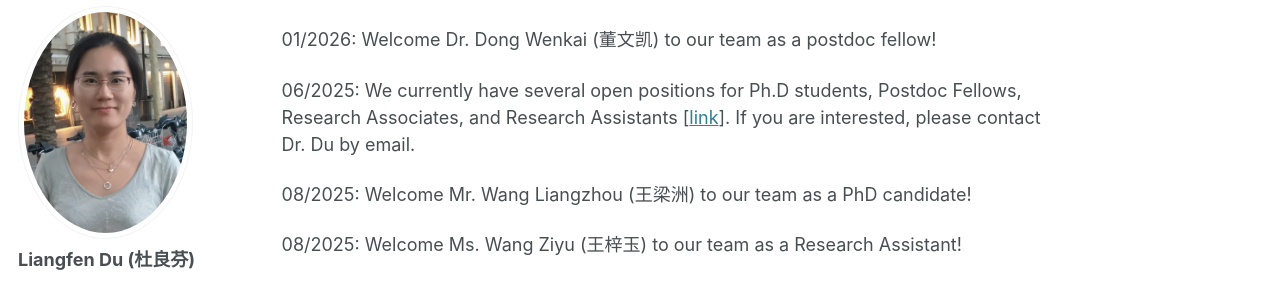
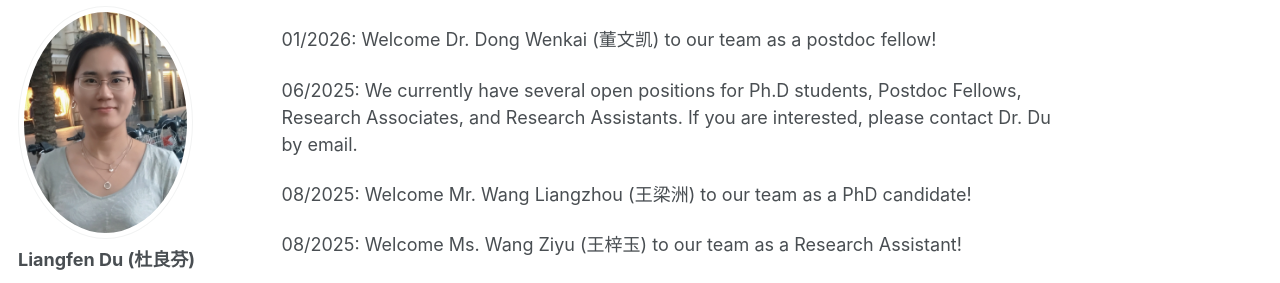
Before and after one commit to liangfen-du/liangfen-du.github.io, a Jekyll site: the page built from _pages/about.md, in a window 1280 px wide and 900 px high, scrolled down 950 px. Shown: the part 180-463 px from the top of the window. Built offline with Jekyll 4.4.1, drawn with Linux system fonts in a browser that asks for light colours; some web fonts are replaced.

Commit message:
Update about.md
remove the links for job vacancy

```diff
--- a/_pages/about.md
+++ b/_pages/about.md
@@ -38,7 +38,7 @@ Latest News
 
 <p>01/2026: Welcome Dr. Dong Wenkai (董文凯) to our team as a postdoc fellow!</p>
 
-<p>06/2025: We currently have several open positions for Ph.D students, Postdoc Fellows, Research Associates, and Research Assistants [<a href="https://jobs.polyu.edu.hk/job_detail.php?job=250626003">link</a>]. If you are interested, please contact Dr. Du by email. </p>
+<p>06/2025: We currently have several open positions for Ph.D students, Postdoc Fellows, Research Associates, and Research Assistants. If you are interested, please contact Dr. Du by email. </p>
 
 <p>08/2025: Welcome Mr. Wang Liangzhou (王梁洲) to our team as a PhD candidate!</p>
 
```
